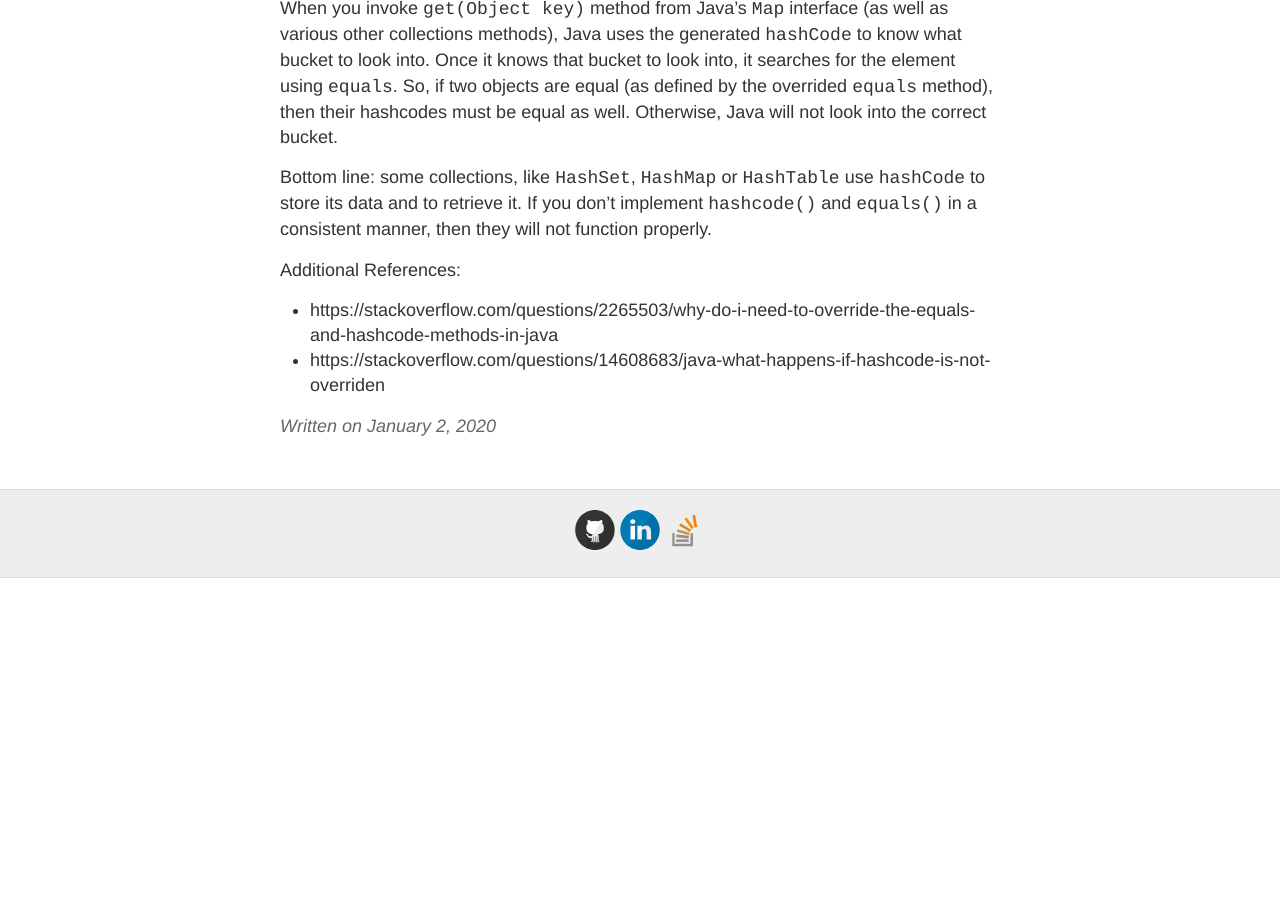
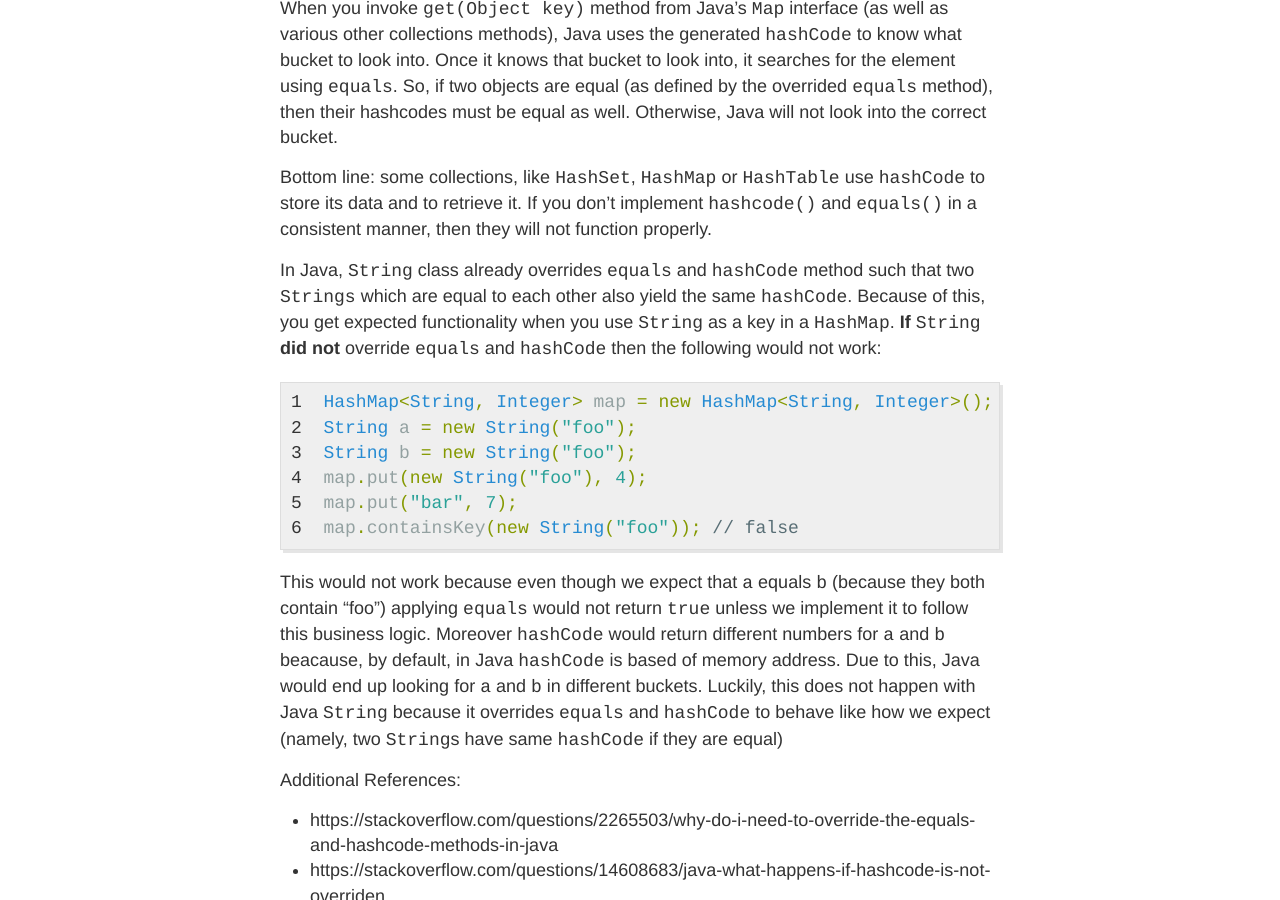
Before and after one commit to gutucristian/gutucristian.github.io, a Jekyll site: the page built from _posts/2020-01-02-Java.md, in a window 1280 px wide and 900 px high, scrolled down 11832 px. Built offline with Jekyll 4.4.1, drawn with Linux system fonts in a browser that asks for light colours; our own code applies the rules of GitHub Pages for plain Markdown files; before the commit the page ends 12410 px from its top, so only the background shows below that.

Commit message:
Update 2020-01-02-Java.md

```diff
--- a/_posts/2020-01-02-Java.md
+++ b/_posts/2020-01-02-Java.md
@@ -366,6 +366,19 @@ When you invoke `get(Object key)` method from Java's `Map` interface (as well as
 
 Bottom line: some collections, like `HashSet`, `HashMap` or `HashTable` use `hashCode` to store its data and to retrieve it. If you don't implement `hashcode()` and `equals()` in a consistent manner, then they will not function properly.
 
+In Java, `String` class already overrides `equals` and `hashCode` method such that two `Strings` which are equal to each other also yield the same `hashCode`. Because of this, you get expected functionality when you use `String` as a key in a `HashMap`. __If__ `String` __did not__ override `equals` and `hashCode` then the following would not work:
+
+{% highlight java linenos %}
+  HashMap<String, Integer> map = new HashMap<String, Integer>();
+  String a = new String("foo");
+  String b = new String("foo");
+  map.put(new String("foo"), 4);
+  map.put("bar", 7);
+  map.containsKey(new String("foo")); // false
+{% endhighlight %}
+
+This would not work because even though we expect that `a` equals `b` (because they both contain "foo") applying `equals` would not return `true` unless we implement it to follow this business logic. Moreover `hashCode` would return different numbers for `a` and `b` beacause, by default, in Java `hashCode` is based of memory address. Due to this, Java would end up looking for `a` and `b` in different buckets. Luckily, this does not happen with Java `String` because it overrides `equals` and `hashCode` to behave like how we expect (namely, two `String`s have same `hashCode` if they are equal)
+
 Additional References:
 - https://stackoverflow.com/questions/2265503/why-do-i-need-to-override-the-equals-and-hashcode-methods-in-java
 - https://stackoverflow.com/questions/14608683/java-what-happens-if-hashcode-is-not-overriden
```
